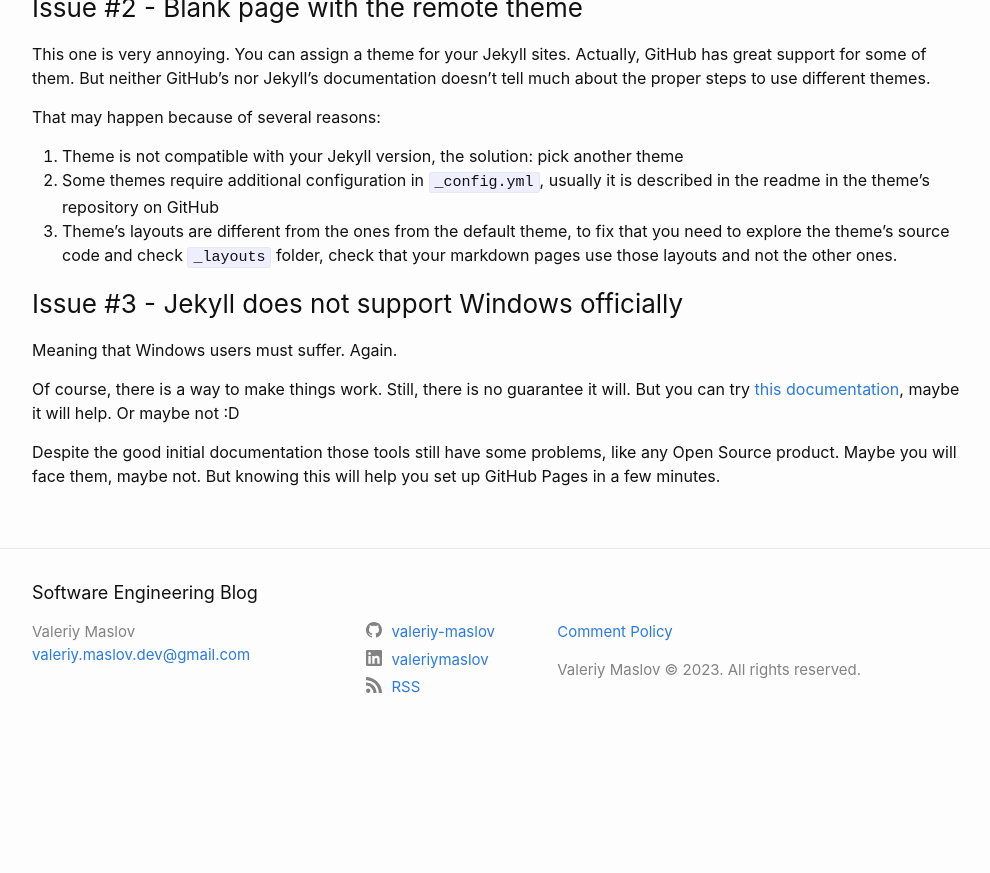
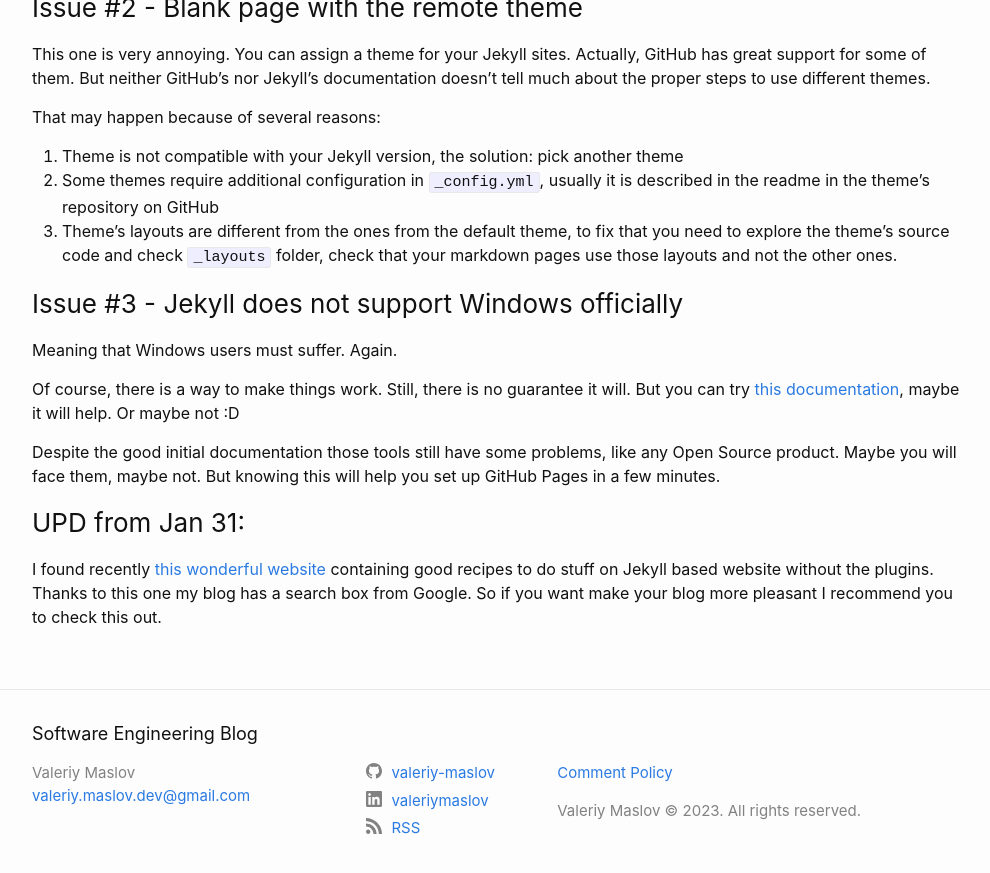
Before and after one commit to valeriy-maslov/valeriy-maslov.github.io, a Jekyll site: the page built from _posts/2023-01-28-making-ghp-blog.markdown, in a window 1280 px wide and 900 px high, scrolled down 786 px. Shown: the top 873 px of the window, without its empty margins (138-1128 px from the left). Built offline with Jekyll 4.4.1, drawn with Linux system fonts in a browser that asks for light colours; comment, search, counter and statistics services are not loaded; before the commit the page ends 1545 px from its top, so only the background shows below that.

Commit message:
post update

```diff
--- a/_posts/2023-01-28-making-ghp-blog.markdown
+++ b/_posts/2023-01-28-making-ghp-blog.markdown
@@ -61,6 +61,13 @@ Despite the good initial documentation those tools still have some problems, lik
 Maybe you will face them, maybe not. But knowing this will help you set up GitHub Pages in
 a few minutes.
 
+### UPD from Jan 31:
+
+I found recently [this wonderful website](https://jekyllcodex.org/without-plugins/) containing good recipes to do stuff
+on Jekyll based website without the plugins. Thanks to this one my blog
+has a search box from Google. So if you want make your blog more pleasant
+I recommend you to check this out.
+
 
 [installing-ruby]: https://www.ruby-lang.org/en/documentation/installation/
 [jekyll-ghp-setup-doc]:   https://docs.github.com/en/pages/setting-up-a-github-pages-site-with-jekyll
```
